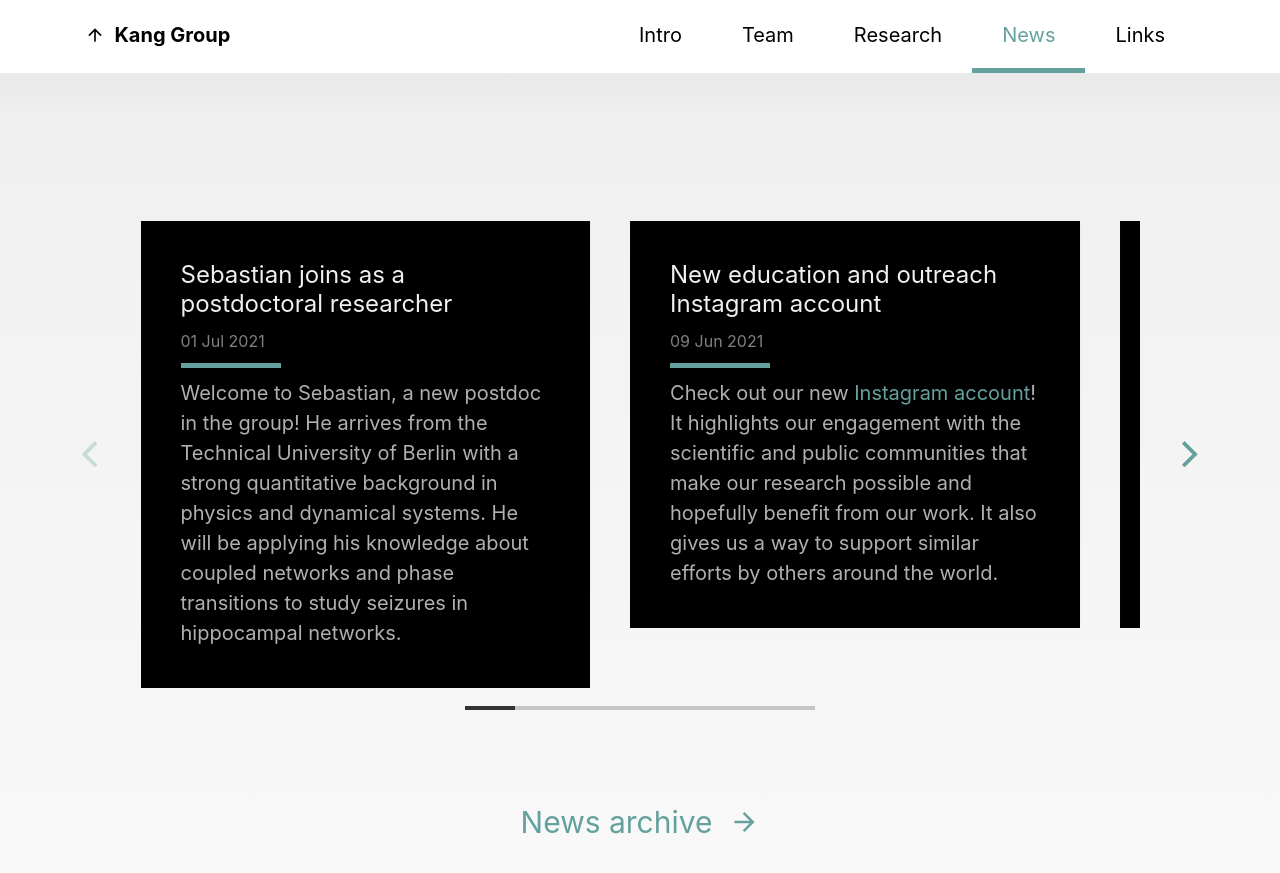
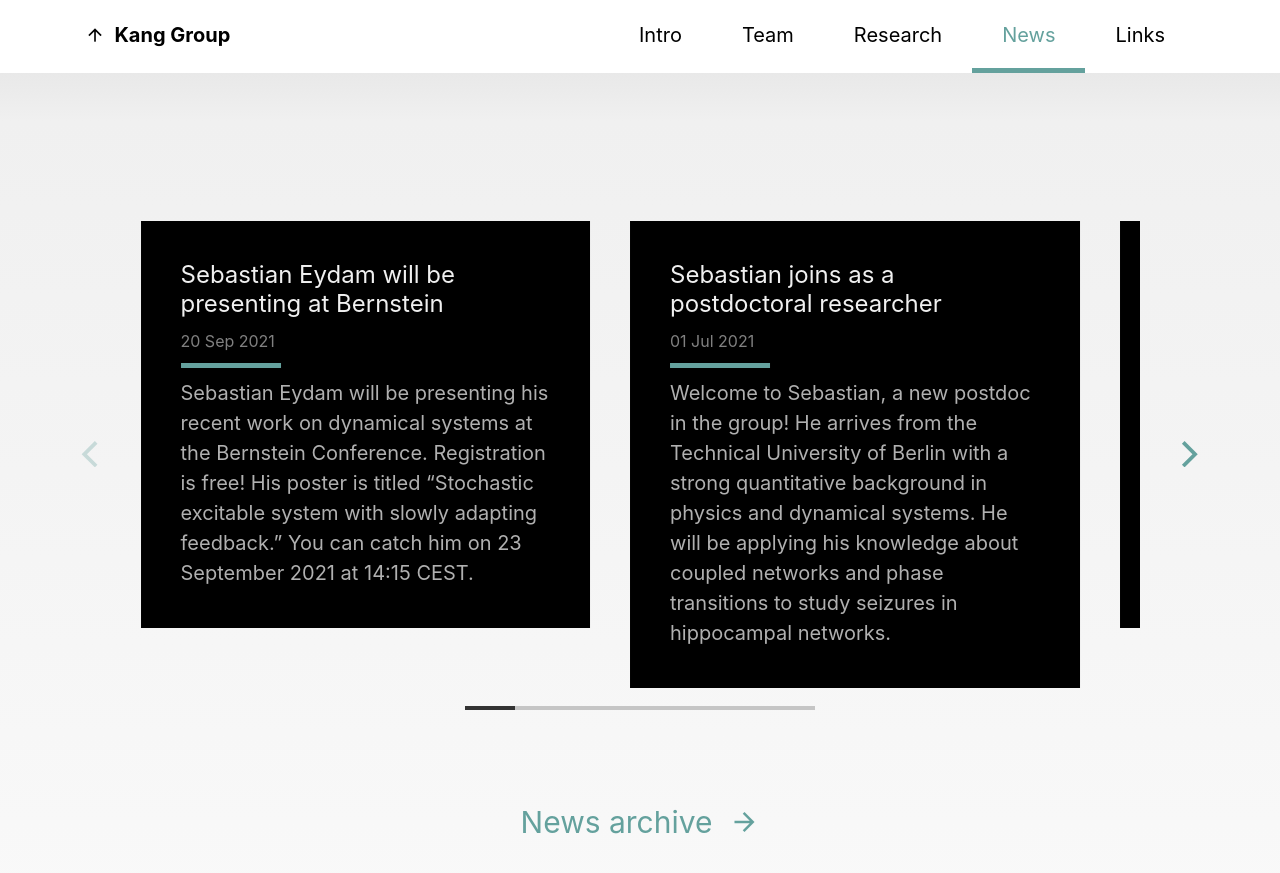
Before and after one commit to louiskang/group.github.io, a Jekyll site: the page built from index.html, in a window 1280 px wide and 900 px high, scrolled down 4948 px. Shown: the top 873 px of the window. Built offline with Jekyll 4.4.1, drawn with Linux system fonts in a browser that asks for light colours; some web fonts are replaced.

Commit message:
Added Sebastian Bernstein news

```diff
--- a/_data/news.yml
+++ b/_data/news.yml
@@ -37,3 +37,7 @@
 - title: Sebastian joins as a postdoctoral researcher
   date: 2021-07-01
   text: Welcome to Sebastian, a new postdoc in the group! He arrives from the Technical University of Berlin with a strong quantitative background in physics and dynamical systems. He will be applying his knowledge about coupled networks and phase transitions to study seizures in hippocampal networks.
+
+- title: Sebastian Eydam will be presenting at Bernstein
+  date: 2021-09-20
+  text: Sebastian Eydam will be presenting his recent work on dynamical systems at the Bernstein Conference. Registration is free! His poster is titled &ldquo;Stochastic excitable system with slowly adapting feedback.&rdquo; You can catch him on 23 September 2021 at 14:15 CEST.
```
